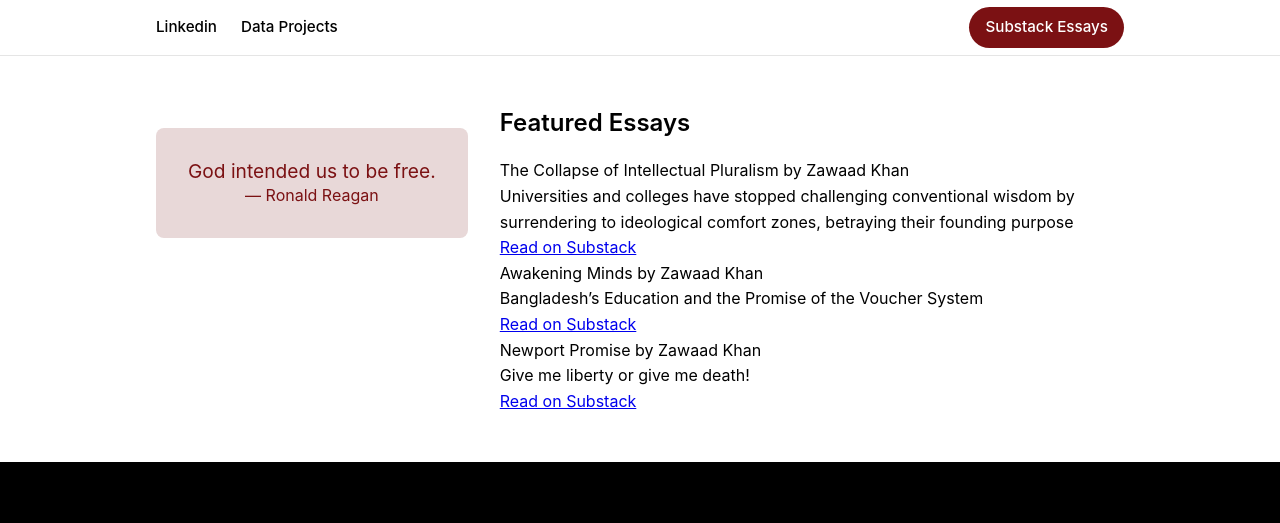
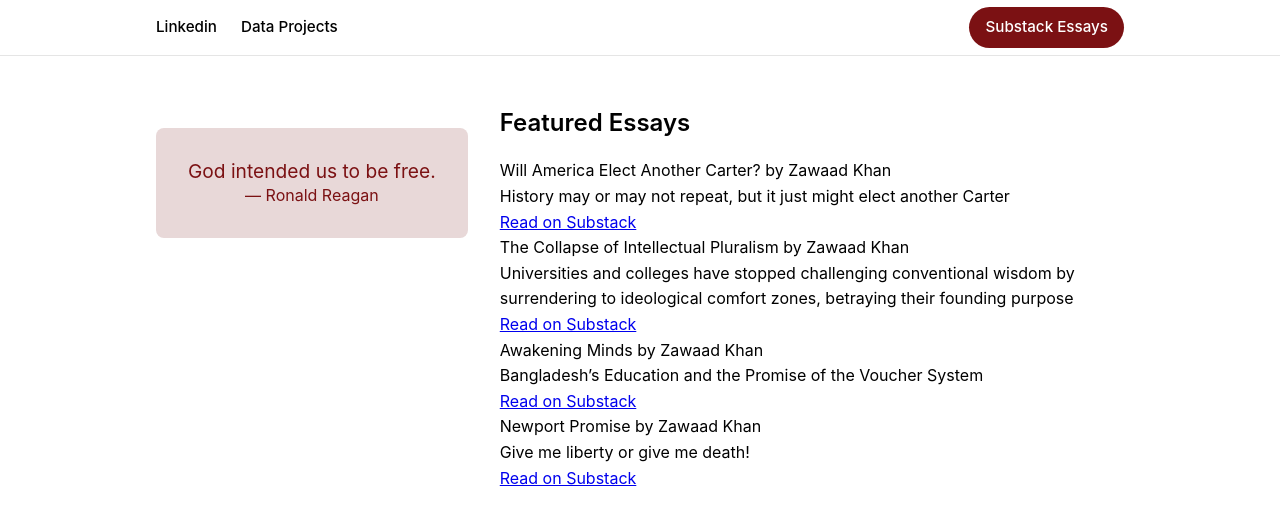
Before and after one commit to Zawaad-Khan/Portfolio, a plain HTML site: page index.html in a window 1280 px wide. Shown: the top 523 px of the page. Drawn offline with Linux system fonts and the light colour scheme; a script that the page names is missing.

Commit message:
Update index.html

```diff
--- a/index.html
+++ b/index.html
@@ -30,6 +30,7 @@
     </section>
     <section id="substack-posts">
       <h2>Featured Essays</h2>
+      <div class="substack-post-embed"><p lang="en">Will America Elect Another Carter? by Zawaad Khan</p><p>History may or may not repeat, but it just might elect another Carter</p><a data-post-link href="https://zawaadkhan.substack.com/p/will-america-elect-another-carter">Read on Substack</a></div><script async src="https://substack.com/embedjs/embed.js" charset="utf-8"></script>
       <div class="substack-post-embed"><p lang="en">The Collapse of Intellectual Pluralism by Zawaad Khan</p><p>Universities and colleges have stopped challenging conventional wisdom by surrendering to ideological comfort zones, betraying their founding purpose</p><a data-post-link href="https://zawaadkhan.substack.com/p/the-collapse-of-intellectual-pluralism">Read on Substack</a></div><script async src="https://substack.com/embedjs/embed.js" charset="utf-8"></script>
       <div class="substack-post-embed"><p lang="en">Awakening Minds by Zawaad Khan</p><p>Bangladesh’s Education and the Promise of the Voucher System</p><a data-post-link href="https://zawaadkhan.substack.com/p/awakening-minds">Read on Substack</a></div><script async src="https://substack.com/embedjs/embed.js" charset="utf-8"></script>
       <div class="substack-post-embed"><p lang="en">Newport Promise by Zawaad Khan</p><p>Give me liberty or give me death!</p><a data-post-link href="https://zawaadkhan.substack.com/p/newport-promise">Read on Substack</a></div><script async src="https://substack.com/embedjs/embed.js" charset="utf-8"></script>      <div id="posts-container"></div>
```
